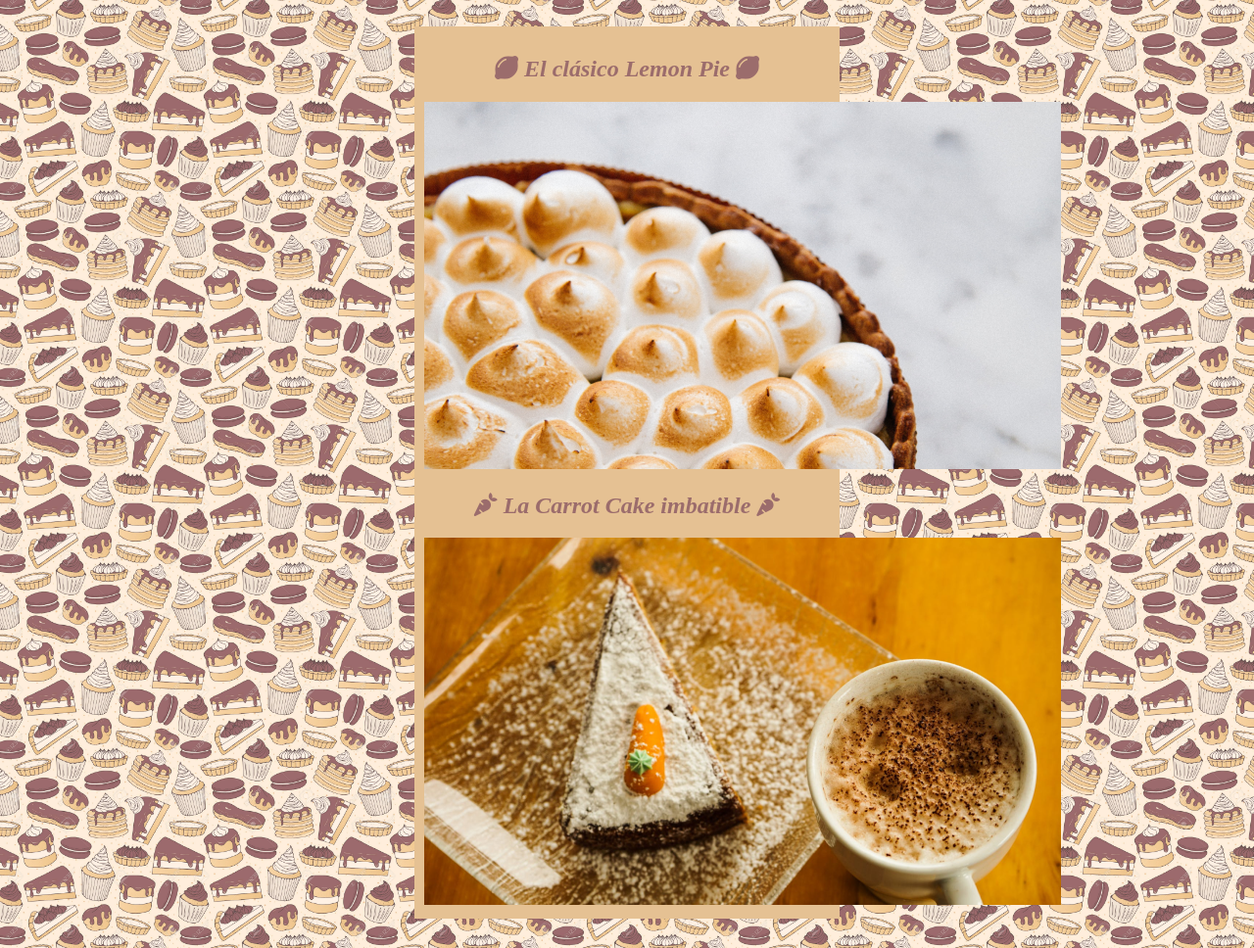
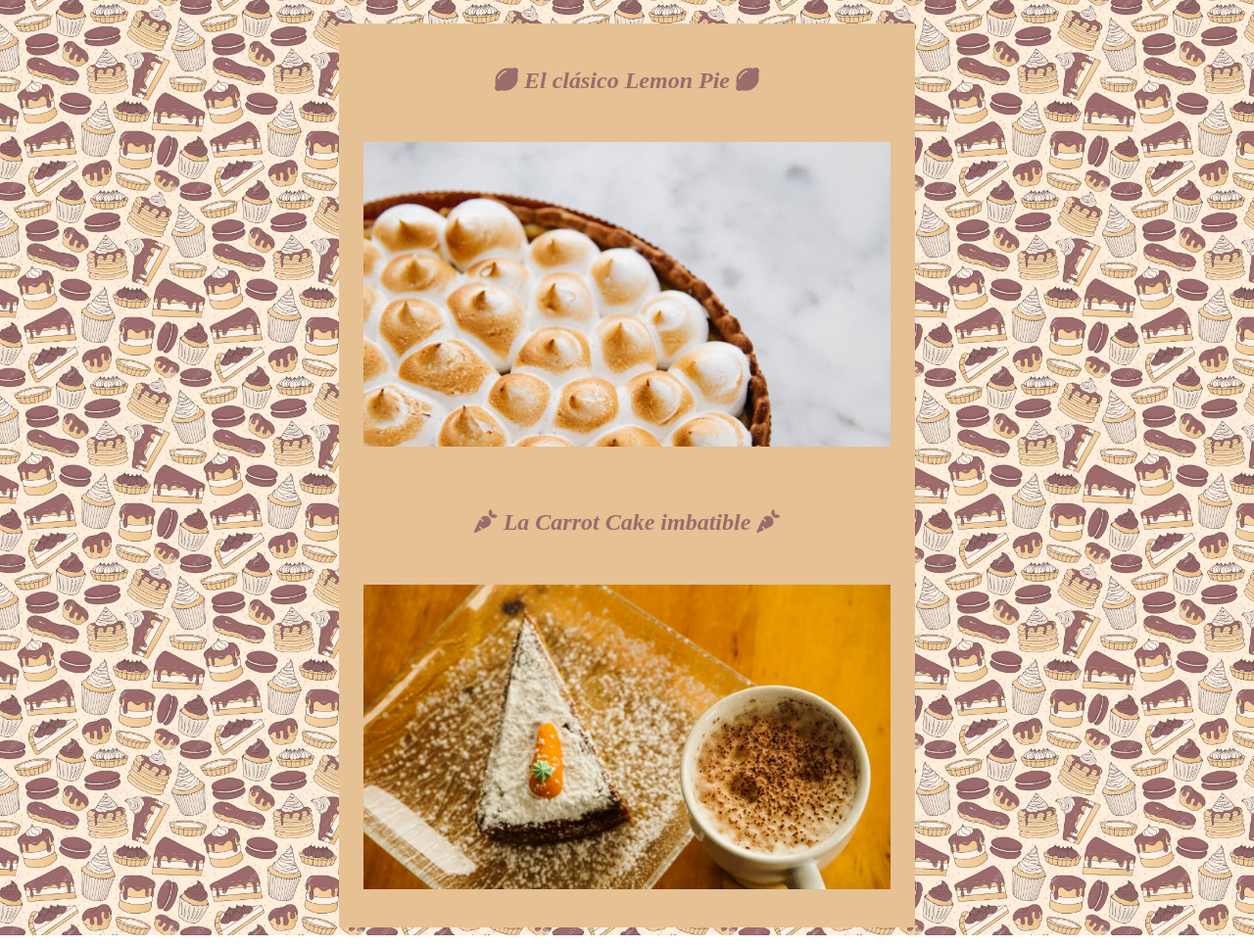
Before and after one commit to SereGutierrez/SereGutierrez.github.io, a plain HTML site: page index.html in a window 1280 px wide. Shown: the part 123-1091 px from the top of the page at 98% size. Drawn offline with Linux system fonts and the light colour scheme.

Commit message:
Nueva version

```diff
--- a/index.html
+++ b/index.html
@@ -13,11 +13,11 @@
     <section class="recetario ingresoReceta">
         <article>
         <h2 class="recetario"><i class="fas fa-lemon"></i> El clásico Lemon Pie <i class="fas fa-lemon"></i></h2>
-        <a href="LemonPie.html"><img src="img/lemon-pie 1.png" alt="Imagen de tarta de limón"></a>
+        <a href="LemonPie.html"><img class="foto" src="img/lemon-pie 1.png" alt="Imagen de tarta de limón"></a>
         </article>
         <article>
         <h2 class="recetario"><i class="fas fa-carrot"></i> La Carrot Cake imbatible <i class="fas fa-carrot"></i></h2>
-        <a href="CarrotCake.html"><img src="img/carrot-cake-1.png" alt="Imagen de torta de zanahoria"></a>
+        <a href="CarrotCake.html"><img class="foto" src="img/carrot-cake-1.png" alt="Imagen de torta de zanahoria"></a>
         </article>
     </section>
 
--- a/style/style.css
+++ b/style/style.css
@@ -14,7 +14,8 @@
     color:rgba(255, 255, 255, 0.767);
     font-family: Arial;
     font-size: 20px;
-    margin: 0px 122px;
+    margin: 0px auto;
+    width: 80%;
 }
 
 .recetario {
@@ -24,7 +25,17 @@
 
 .ingresoReceta {
     padding: 10px 10px;
-    margin: 30px 415px;
+    margin: auto;
+    width: 45%;
+}
+
+article {
+    padding:15px;
+}
+section .foto {
+    margin: 10px auto;
+    width: 100%;
+    padding-top: 20px;
 }
 
 h1 {
@@ -68,7 +79,7 @@ h3 {
 }
 
 .desarrollo {
-    width: 1200px;
+    width: 80%;
     margin:auto;
     padding: 30px;
 }
```
